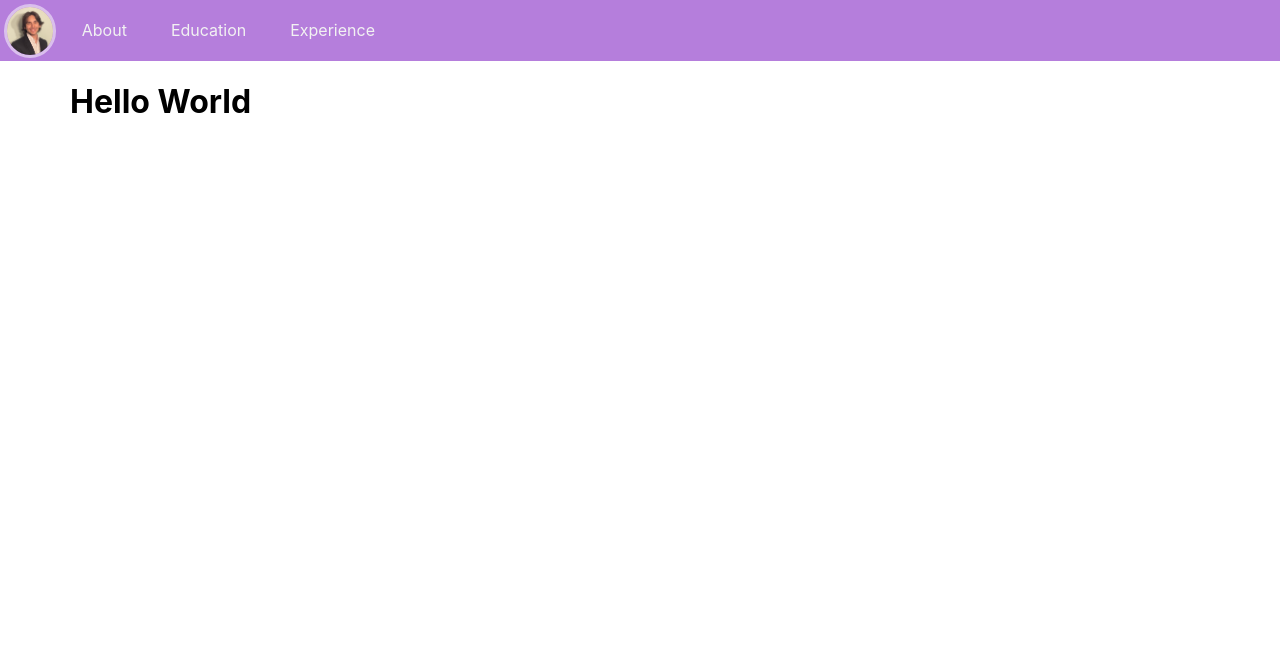
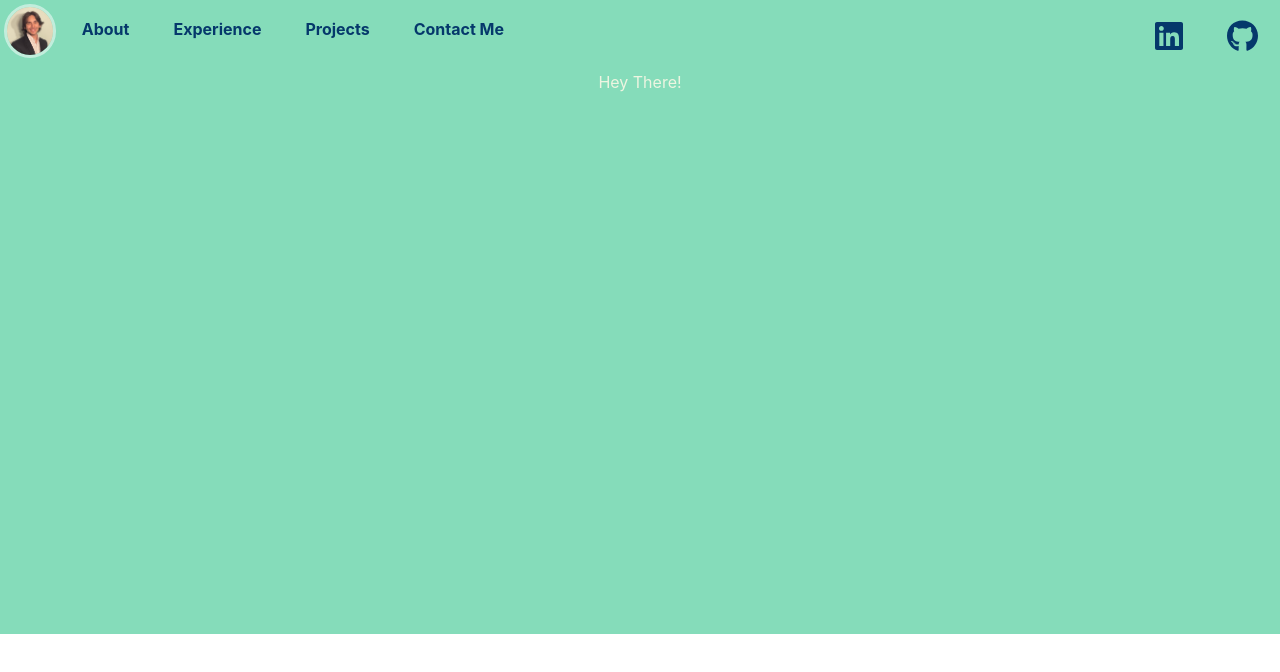
Before and after one commit to victorsandru/personal-website-react, a React (Create React App) app: page / in a window 1280 px wide. Shown: the top 672 px of the page. Built offline with nearby package versions, Linux system fonts and the light colour scheme.

Commit message:
changed colours + added icons to navbar

```diff
--- a/package.json
+++ b/package.json
@@ -3,6 +3,9 @@
   "version": "0.1.0",
   "private": true,
   "dependencies": {
+    "@fortawesome/fontawesome-svg-core": "^6.1.1",
+    "@fortawesome/free-brands-svg-icons": "^6.1.1",
+    "@fortawesome/react-fontawesome": "^0.1.18",
     "@testing-library/jest-dom": "^5.16.4",
     "@testing-library/react": "^13.3.0",
     "@testing-library/user-event": "^13.5.0",
--- a/src/App.js
+++ b/src/App.js
@@ -1,12 +1,14 @@
 import Navbar from "./components/Navbar/Navbar";
 import Card from "./components/UI/Card";
+import Header from "./components/Header/Header";
+import styles from "./App.module.css";
 
 function App() {
   return (
-    <div>
+    <div className={styles.background}>
       <Navbar />
       <Card>
-        <h1>Hello World</h1>
+        <Header />
       </Card>
     </div>
   );
--- /dev/null
+++ b/src/App.module.css
@@ -0,0 +1,5 @@
+.background {
+    background-color: #85DCBA;
+    height: 100%;
+    width: 100%;
+}
--- /dev/null
+++ b/src/components/Header/Header.js
@@ -0,0 +1,11 @@
+import styles from './Header.module.css';
+
+const Header = () => {
+    return (
+        <div className={styles.header}>
+            <div className={styles.title}>Hey There!</div>
+        </div>
+    )
+}
+
+export default Header;
--- /dev/null
+++ b/src/components/Header/Header.module.css
@@ -0,0 +1,15 @@
+.header {
+  height: 100%;
+  width: 100%;
+  color: aliceblue;
+  display: flex;
+  padding-bottom: 47.5%;
+  justify-content: center;
+}
+
+.title {
+  display: flex;
+  flex-direction: column;
+  color: #EDF5E1;
+  justify-content: center;
+}
--- a/src/components/Navbar/Navbar.js
+++ b/src/components/Navbar/Navbar.js
@@ -1,6 +1,7 @@
 import styles from "./Navbar.module.css";
 import NavbarItem from "./NavbarItem";
 import NavbarImg from "./NavbarImg";
+import NavbarIcons from "./NavbarIcons";
 
 const NAV_ITEMS = [
   {
@@ -8,13 +9,17 @@ const NAV_ITEMS = [
     id: "0",
   },
   {
-    name: "Education",
+    name: "Experience",
     id: "1",
   },
   {
-    name: "Experience",
+    name: "Projects",
     id: "2",
   },
+  {
+    name: "Contact Me",
+    id: "3"
+  }
 ];
 
 const Navbar = () => {
@@ -24,6 +29,7 @@ const Navbar = () => {
       {NAV_ITEMS.map((item) => (
         <NavbarItem name={item.name} key={item.id} />
       ))}
+      <NavbarIcons />
     </div>
   );
 };
--- a/src/components/Navbar/Navbar.module.css
+++ b/src/components/Navbar/Navbar.module.css
@@ -1,4 +1,5 @@
 .topnav {
-    background-color: rgb(181, 126, 220);
+    background-color: (0,0,0,0);
     overflow: hidden;
+    display: flex;
   }
--- /dev/null
+++ b/src/components/Navbar/NavbarIcons.js
@@ -0,0 +1,21 @@
+import styles from "./NavbarIcons.module.css";
+import { FontAwesomeIcon } from "@fortawesome/react-fontawesome";
+import { faGithub, faLinkedin } from "@fortawesome/free-brands-svg-icons";
+
+const NavbarIcons = () => {
+  const linkedin = "https://www.linkedin.com/in/victorsandru/";
+  const github = "https://github.com/victorsandru";
+
+  return (
+    <div className={styles.iconLocation}>
+      <a className={styles.icon} href={linkedin}>
+        <FontAwesomeIcon icon={faLinkedin} size="2xl"/>
+      </a>
+      <a className={styles.icon} href={github}>
+        <FontAwesomeIcon icon={faGithub} size="2xl"/>
+      </a>
+    </div>
+  );
+};
+
+export default NavbarIcons;
--- /dev/null
+++ b/src/components/Navbar/NavbarIcons.module.css
@@ -0,0 +1,18 @@
+.iconLocation {
+    color: #05386b;
+    margin-left: auto;
+    display: flex;
+    margin-bottom: 0%;
+}
+
+.icon {
+    padding: 20px 22px;
+    color: #05386b;
+    transition: color 0.15s ease-in-out;
+    border-radius: 25px;
+}
+
+.icon:hover {
+    background-color: #05386b;
+    color: white;
+  }
--- a/src/components/Navbar/NavbarItem.module.css
+++ b/src/components/Navbar/NavbarItem.module.css
@@ -1,16 +1,18 @@
 .item {
     float: left;
-    color: #f2f2f2;
-    text-align: center;
-    padding: 20px 22px;
+    color: #05386b;
+    padding: 19px 22px;
+    font-weight: bolder;
     text-decoration: none;
     font-size: 16px;
     transition: color 0.15s ease-in-out;
+    margin-bottom: auto;
+    border-radius: 10px;
   }
 
   .item:hover {
-    background-color: #ddd;
-    color: black;
+    background-color: #05386b;
+    color: white;
   }
 
   .item.active {
```
Also changed, not shown: 1 other file (tests, documents, lock files or other folders).
